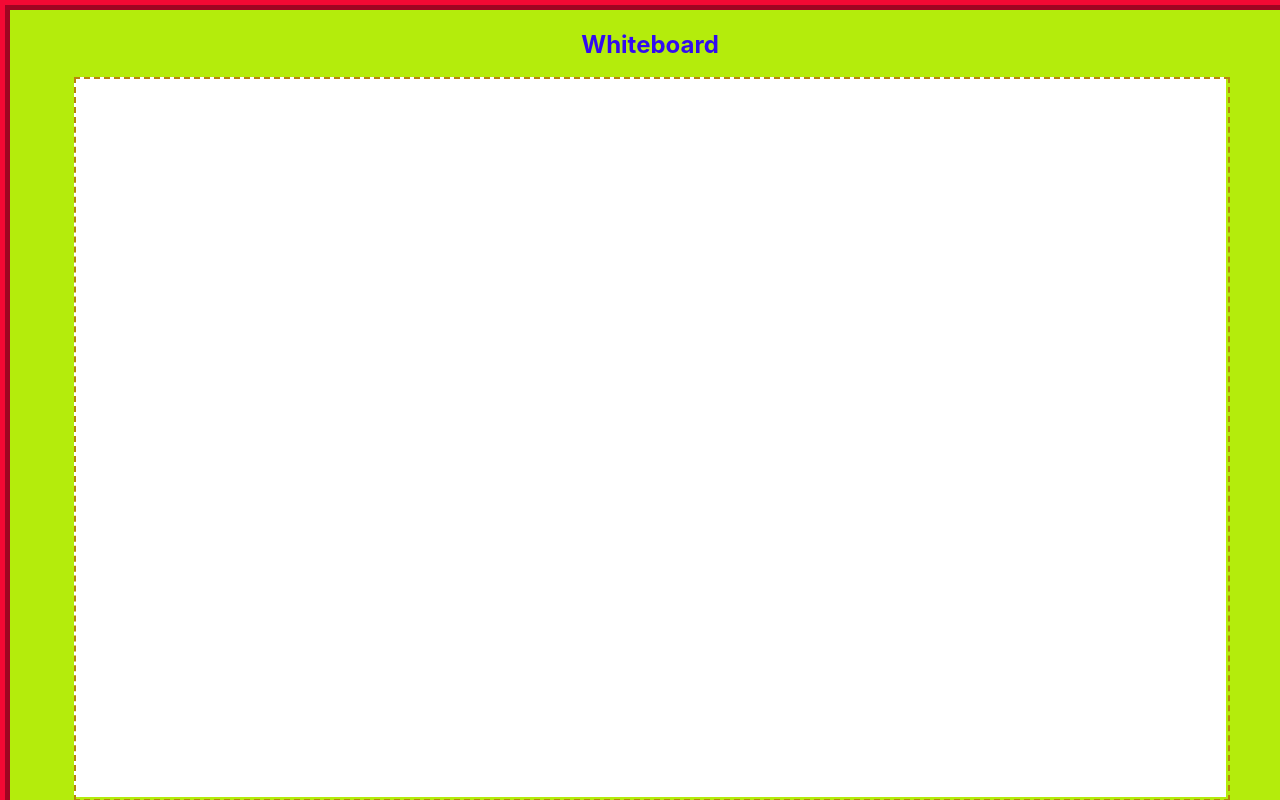
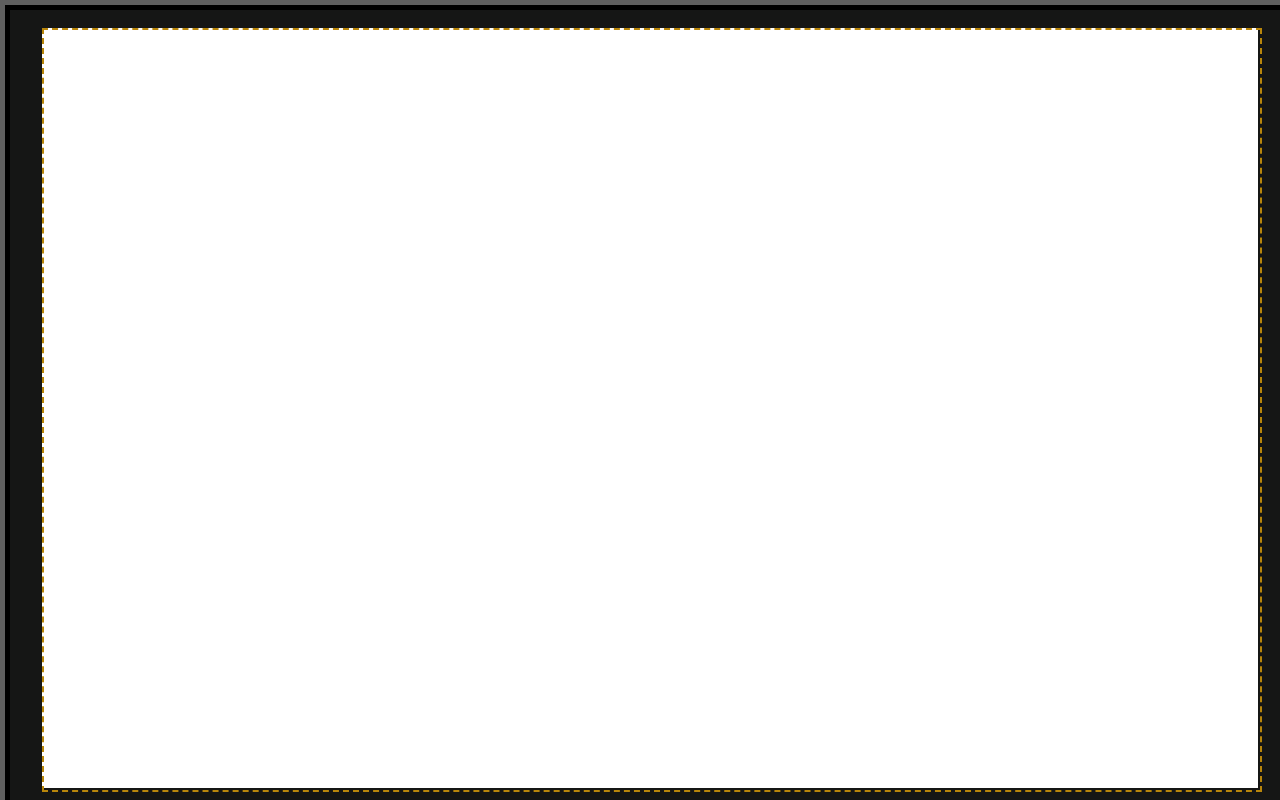
Before and after one commit to vamsikrishnas21/board, a React (Create React App) app in the folder interface/whiteboard/: page / in a window 1280 px wide. Built offline with nearby package versions, Linux system fonts and the light colour scheme.

Commit message:
Add files via upload

```diff
--- a/interface/whiteboard/src/components/layout/Layout.jsx
+++ b/interface/whiteboard/src/components/layout/Layout.jsx
@@ -33,7 +33,7 @@ class Layout extends React.Component{
 
 
             <div className="layout">
-                <center><b><h2>Whiteboard</h2></b></center>
+
 
 
 
@@ -41,6 +41,7 @@ class Layout extends React.Component{
 
                <h3 className="name-midile"></h3>
                 <div class="tools-section">
+
 
 <br />
 
--- a/interface/whiteboard/src/components/layout/style.css
+++ b/interface/whiteboard/src/components/layout/style.css
@@ -2,16 +2,16 @@
   position: fixed;
   width: 100%;
   height: 100%;
-  background-color: rgb(180, 236, 12);
+  background-color: rgb(21, 22, 21);
   background-repeat: no-repeat;
   background-size: cover;
-  border: 10px ridge rgb(243, 9, 52);
+  border: 10px ridge rgb(11, 11, 11);
 }
 
 .color-picker-container {
   text-align: center;
   display: inline;
-  color: rgb(14, 14, 14);
+  color: rgb(8, 36, 243);
 }
 
 .brushsize-container {
@@ -27,8 +27,8 @@
 }
 
 .whiteboard-layout {
-  width: 90%;
-  height: 90%;
+  width: 95%;
+  height: 95%;
   margin: auto;
   margin-top: 1%;
   background: white;
```
